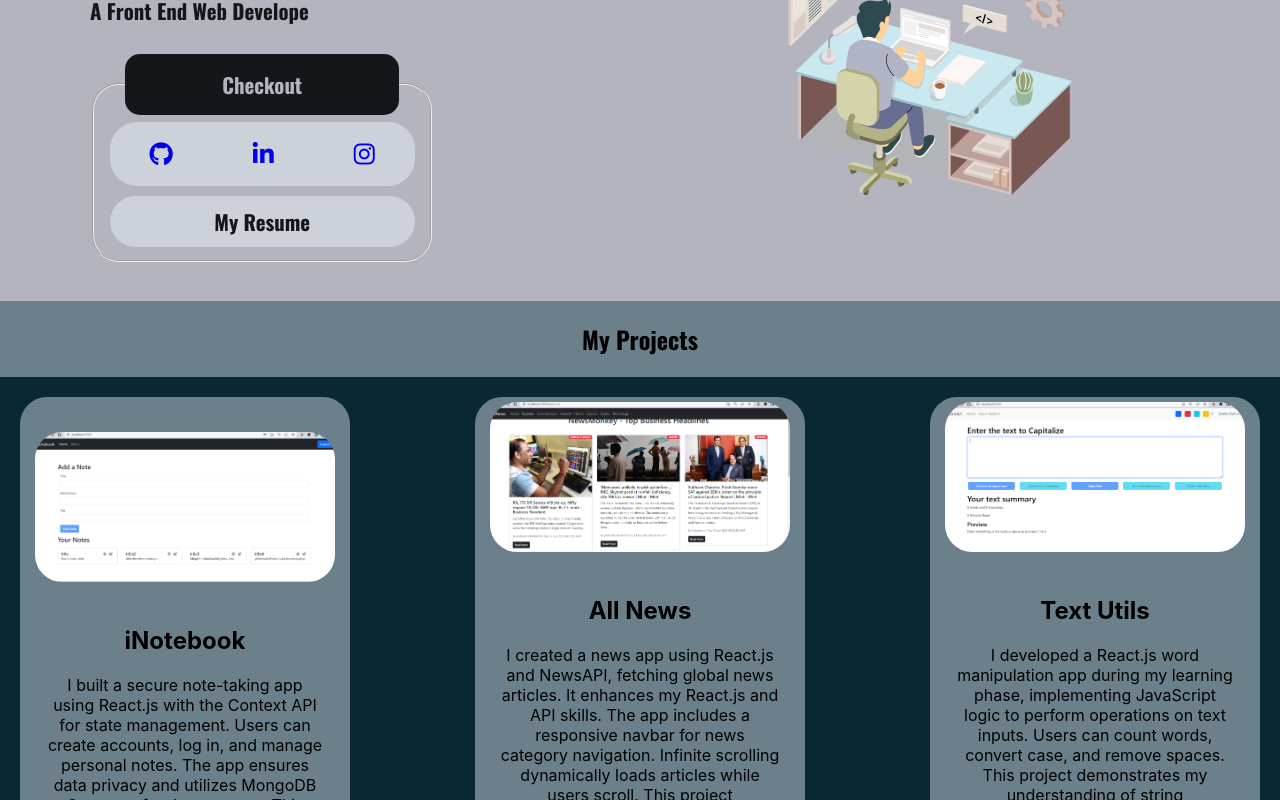
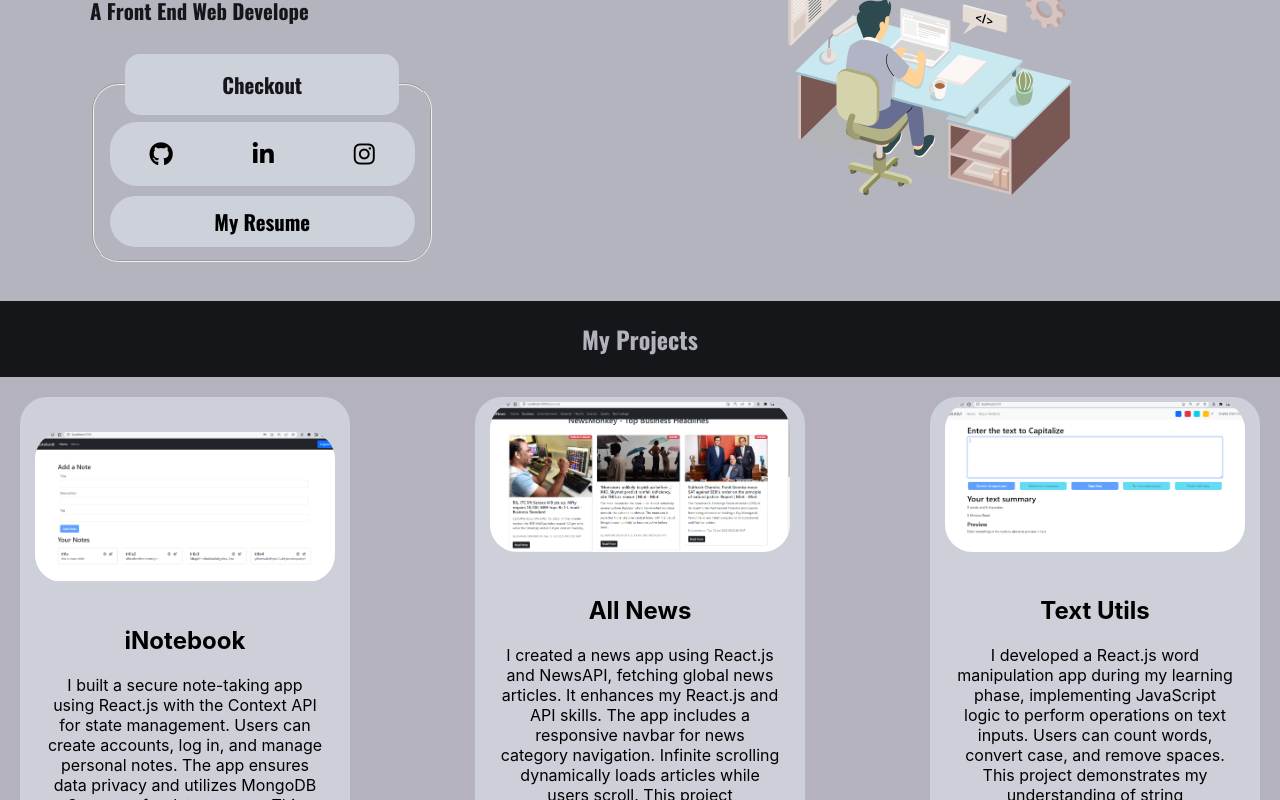
Before and after one commit to ansarahmed97/portfolio, a React (Create React App) app: page / in a window 1280 px wide. Shown: the part 320-1120 px from the top of the page. Built offline with nearby package versions, Linux system fonts and the light colour scheme.

Commit message:
changed the color theme

```diff
--- a/src/Components/styles/Home.css
+++ b/src/Components/styles/Home.css
@@ -39,13 +39,13 @@ fieldset{
 }
 legend{
   width: 80%;
-  background-color: #141619;
+  background-color: rgba(240, 248, 255, 0.425);
   border-radius: 15px;
-  padding: 15px;
-  color: #B3B4BD;
+  padding: 15px;  color: #141619;
+
 }
 legend:hover{
-  background-color:#388de2;
+  background-color:#141619;
   border-radius: 15px;
   padding: 15px;
   color: aliceblue;
@@ -83,12 +83,10 @@ legend:hover{
   margin-top: 10px;
   color:#B3B4BD;
 }
-.pdf a{
+a{
+  color: #000;
   text-decoration: none;
-  color: #141619;
-
 }
-
 @media (max-width: 768px) {
   .home-container {
     display: flex;
--- a/src/Components/styles/Projects.css
+++ b/src/Components/styles/Projects.css
@@ -15,14 +15,15 @@ body {
   margin: 0;
   padding: 20px;
   font-size: 1.5rem;
-  background-color: rgba(240, 248, 255, 0.425);
+  background-color: #141619;
+  color: #B4B3BD;
 }
 
 .card-container {
   display: flex;
   flex-wrap: wrap; /* Enable wrapping for cards on smaller screens */
   justify-content: space-between;
-  background-color: #092834;
+  background-color: #B4B3BD;
 }
 
 .card-row { /* New style for the card row */
```
